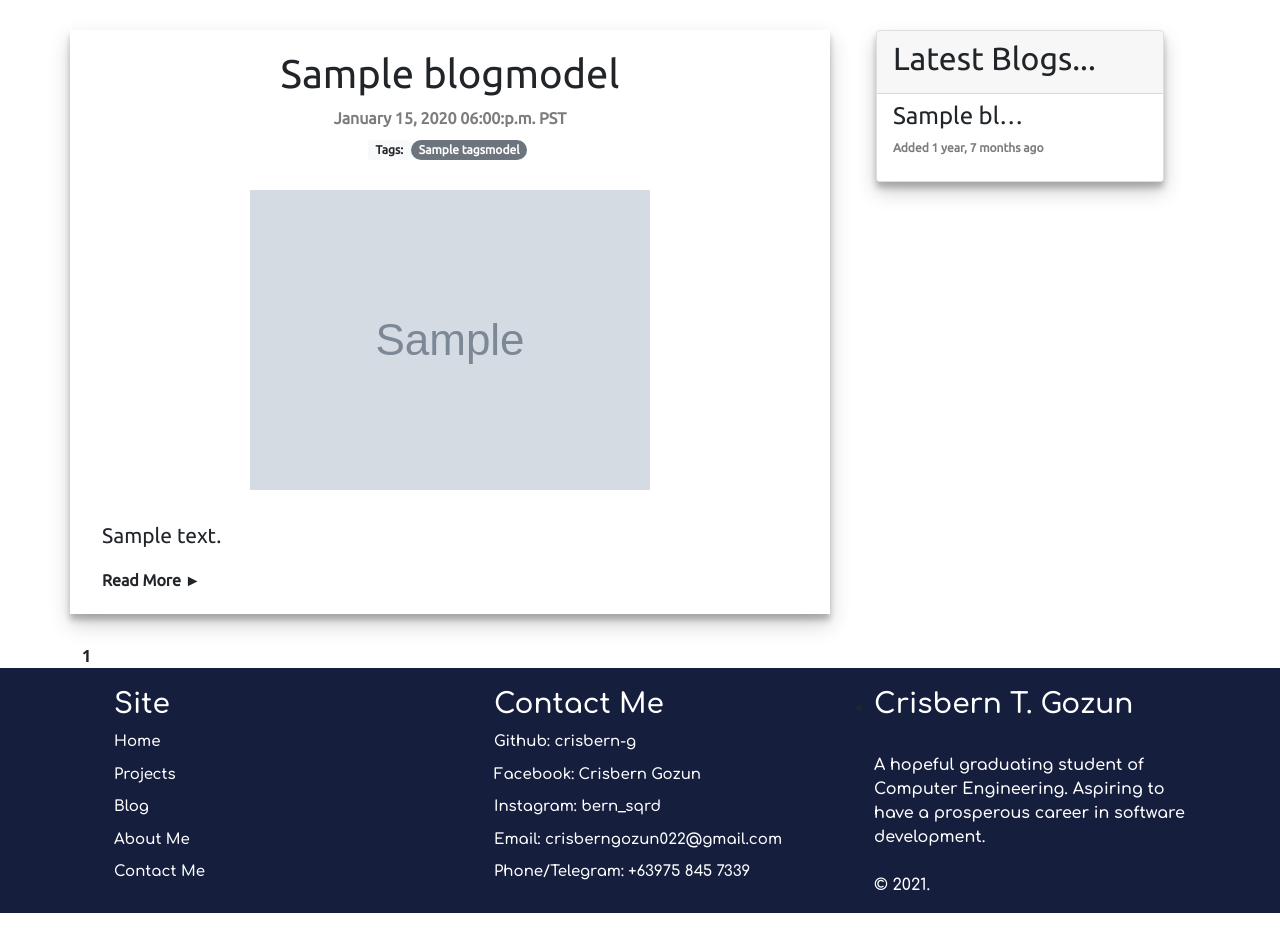
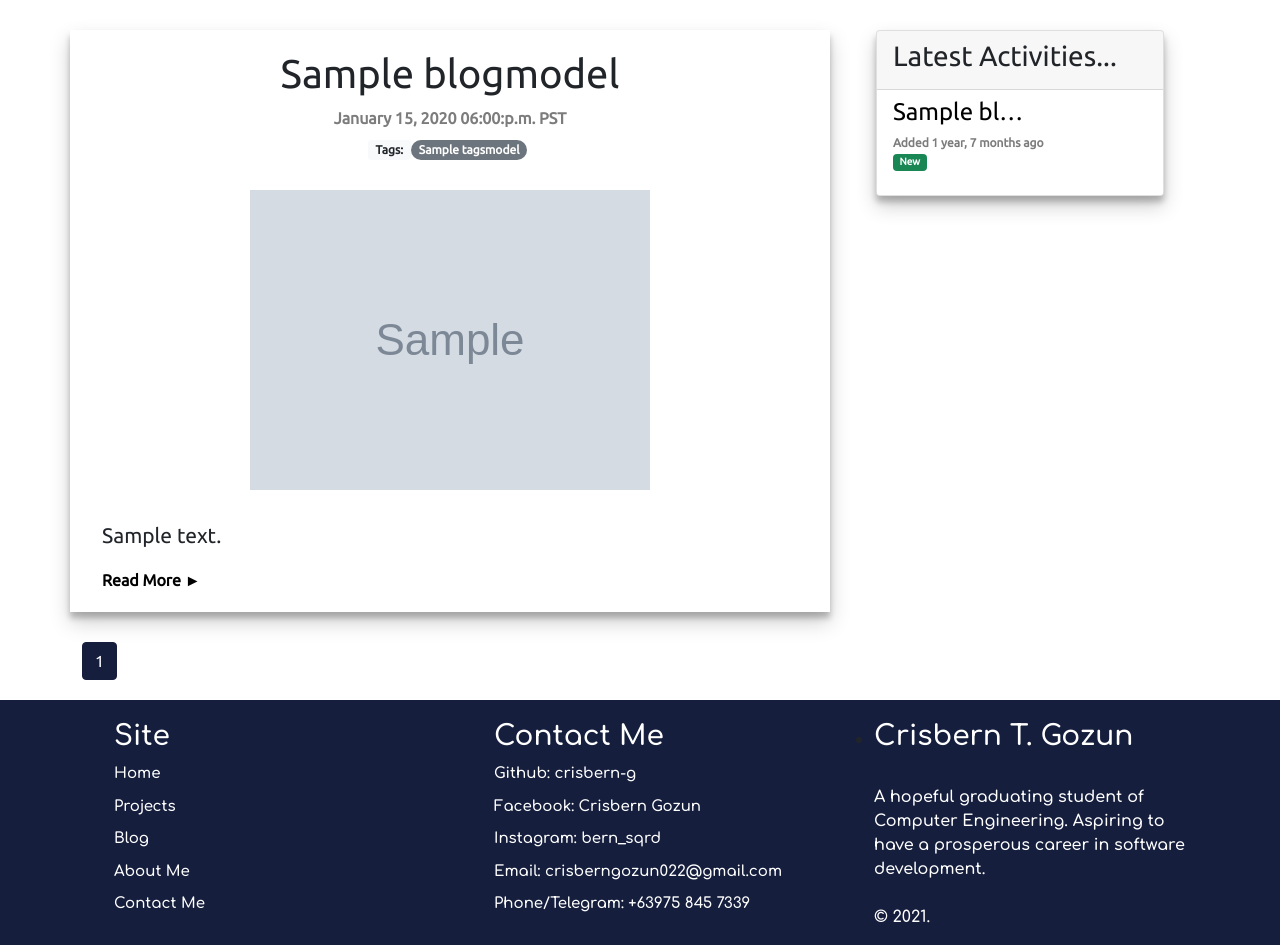
Before and after one commit to crisbern-g/Portfolio, a Django app: page /blog/ in a window 1280 px wide. Shown: the part 74-1019 px from the top of the page. Before the commit the page ends 987 px from the top, so only its background shows below. Run offline with Django 3.2, Linux system fonts and the light colour scheme; tables that the repository leaves empty hold one stand-in row (values such as "Sample post"); grey boxes marked "Sample" are stand-in pictures.

Commit message:
Added a Blog_detail page

```diff
--- a/Blog/models.py
+++ b/Blog/models.py
@@ -9,7 +9,7 @@ class TagsModel(models.Model):
 
 class BlogImagesModel(models.Model):
     image = models.ImageField(upload_to='blog_images')
-    image_caption = models.CharField(max_length=100, blank=True)
+    image_caption = models.TextField(blank=True)
     image_source = models.CharField(max_length=100, blank=True)
 
 
--- a/Blog/static/Blog/all_blogs.css
+++ b/Blog/static/Blog/all_blogs.css
@@ -6,6 +6,7 @@
     margin-bottom: 30px;
     padding-bottom: 20px;
     box-shadow: rgba(0, 0, 0, 0.19) 0px 10px 20px, rgba(0, 0, 0, 0.23) 0px 6px 6px;
+    cursor: pointer;
 }
 
 #blogs_section{
@@ -15,7 +16,6 @@
 .blog_title{
     padding-top: 20px;
     text-align: center;
-    font-family: inherit;
 }
 
 .blog_date{
@@ -44,21 +44,30 @@
 }
 
 .read_more a{
+    display: inline-block;
+    position: relative;
     padding-left: 20px;
     font-weight: bold;
     cursor: pointer;
+    text-decoration: none;
+    color: black;
+}
+
+.read_more a:hover{
+    color: black;
 }
 
 .read_more a:after{
+    position: absolute;
     content: '';
-    display: block;
-    margin-left: 20px;
     background-color: rgb(56, 5, 175);
     transition: ease-out 200ms;
     transform-origin: bottom left;
     transform: scaleX(0);
-    width: 95px;
     height: 2px;
+    width: 80%;
+    bottom: 0;
+    left: 20px;
 }
 
 .read_more a:hover:after{
@@ -74,9 +83,51 @@
     box-shadow: rgba(0, 0, 0, 0.19) 0px 10px 20px, rgba(0, 0, 0, 0.23) 0px 6px 6px;
 }
 
+.list-group-item:hover{
+    background-color: rgb(219, 219, 219);
+}
+
+.list-group-item a{
+    color: black;
+    text-decoration: none;
+}
+
+.list-group-item a:hover{
+    color: black;
+    text-decoration: none;
+}
+
 .list-group-item span p{
+    text-decoration: none;
     padding: 0;
     color: rgb(124, 124, 124);
     font-weight: bold;
     font-size: 12px;
 }
+
+.bg-warning{
+    font-size: 10px !important;
+    color: black !important;
+}
+
+.bg-success{
+    font-size: 10px !important;
+}
+
+
+/* Pagination */
+
+.paginator{
+    margin-bottom: 20px;
+    font-family: 'Ubuntu', sans-serif;
+}
+
+.btn-primary{
+    background-color: #151E3D !important;
+    border-color: #151E3D !important;
+}
+
+.btn-outline-primary{
+    border-color: #151E3D !important;
+    color: #151E3D !important;
+}
--- a/Blog/templates/Blog/all_blogs.html
+++ b/Blog/templates/Blog/all_blogs.html
@@ -22,7 +22,7 @@
                 <div class="col-lg-8">
 
                     {% for blog in blogs %}
-                        <div class="row blog-card">
+                        <div class="row blog-card" onclick="window.location='{% url 'blog_detail' blog.slug %}'">
                             <span class="blog_title"><h1>{{ blog.blog_title }}</h1></span>
 
                             <span class="blog_date">{{ blog.blog_date_added|date:'F d, Y h:i:a T' }}</span>
@@ -45,7 +45,7 @@
                             </span>
 
                             <span class="read_more">
-                                <a>Read More &#9658;</a>
+                                <a href="{% url 'blog_detail' blog.slug %}">Read More &#9658;</a>
                             </span>
                         </div>
                     {% endfor %}
@@ -56,16 +56,27 @@
                 <div class="col-lg-4 d-flex justify-content-center align-items-baseline">
                     <div class="card" style="width: 18rem;">
                         <div class="card-header">
-                            <h2>Latest Blogs...</h2>
+                            <h3>Latest Activities...</h3>
                         </div>
 
                         <ul class="list-group list-group-flush">
                             {% for blog in latest %}
                                 <li class="list-group-item">
-                                    <span>
-                                        <h4>{{ blog.blog_title|truncatechars:10 }}</h4>
-                                        <p>Added {{ blog.blog_date_added|naturaltime }}</p>
-                                    </span>
+                                    <a href="{% url 'blog_detail' blog.slug %}">
+                                        <span>
+                                            <h4>{{ blog.blog_title|truncatechars:10 }}</h4>
+                                            <p>
+                                                {% if blog.blog_date_added|date:'F d, Y h:i:a T' != blog.blog_date_modified|date:'F d, Y h:i:a T' %}
+                                                    Modified {{ blog.blog_date_modified|naturaltime }} <br>
+                                                    <span class="badge bg-warning">Modified</span>
+                                                {% else %}
+                                                    Added {{ blog.blog_date_modified|naturaltime }} <br>
+                                                    <span class="badge bg-success">New</span>
+                                                {% endif %}
+
+                                            </p>
+                                        </span>
+                                    </a>
                                 </li>
                             {% endfor %}
                         </ul>
@@ -75,27 +86,38 @@
             </div>
 
             <div class="row">
-                <span>
+
+                <span class="paginator">
                     {% if page_obj.has_previous %}
-                        <a href="?page=1"> << </a>
-                        <a href="?page={{ page_obj.previous_page_number }}"> < </a>
+                        <a class="btn btn-primary" href="?page=1"> First </a>
+                        <a class="btn btn-primary" href="?page={{ page_obj.previous_page_number }}">
+                            <svg xmlns="http://www.w3.org/2000/svg" width="16" height="16" fill="currentColor" class="bi bi-chevron-double-left" viewBox="0 0 16 16">
+                                <path fill-rule="evenodd" d="M8.354 1.646a.5.5 0 0 1 0 .708L2.707 8l5.647 5.646a.5.5 0 0 1-.708.708l-6-6a.5.5 0 0 1 0-.708l6-6a.5.5 0 0 1 .708 0z"/>
+                                <path fill-rule="evenodd" d="M12.354 1.646a.5.5 0 0 1 0 .708L6.707 8l5.647 5.646a.5.5 0 0 1-.708.708l-6-6a.5.5 0 0 1 0-.708l6-6a.5.5 0 0 1 .708 0z"/>
+                            </svg>
+                        </a>
                     {% endif %}
 
 
                     {% for num in page_obj.paginator.page_range %}
 
                         {% if num == page_obj.number %}
-                            <strong>{{num}}</strong>
+                            <a class="btn btn-primary">{{num}}</a>
                         {% elif num > page_obj.number|add:'-4' and num < page_obj.number|add:'4'%}
-                            <a href="?page={{ num }}">{{ num }}</a>
+                            <a class="btn btn-outline-primary" href="?page={{ num }}">{{ num }}</a>
                         {% endif %}
 
                     {% endfor %}
 
 
                     {% if page_obj.has_next %}
-                        <a href="?page={{ page_obj.next_page_number }}"> > </a>
-                        <a href="?page={{ page_obj.paginator.num_pages }}"> >> </a>
+                        <a class="btn btn-primary" href="?page={{ page_obj.next_page_number }}">
+                            <svg xmlns="http://www.w3.org/2000/svg" width="16" height="16" fill="currentColor" class="bi bi-chevron-double-right" viewBox="0 0 16 16">
+                                <path fill-rule="evenodd" d="M3.646 1.646a.5.5 0 0 1 .708 0l6 6a.5.5 0 0 1 0 .708l-6 6a.5.5 0 0 1-.708-.708L9.293 8 3.646 2.354a.5.5 0 0 1 0-.708z"/>
+                                <path fill-rule="evenodd" d="M7.646 1.646a.5.5 0 0 1 .708 0l6 6a.5.5 0 0 1 0 .708l-6 6a.5.5 0 0 1-.708-.708L13.293 8 7.646 2.354a.5.5 0 0 1 0-.708z"/>
+                            </svg>
+                        </a>
+                        <a class="btn btn-primary" href="?page={{ page_obj.paginator.num_pages }}"> Last </a>
                     {% endif %}
 
                 </span>
--- a/Blog/urls.py
+++ b/Blog/urls.py
@@ -2,5 +2,6 @@ from django.urls import path
 from . import views
 
 urlpatterns = [
-    path('', views.AllBlogsView.as_view(), name='all_blogs')
+    path('', views.AllBlogsView.as_view(), name='all_blogs'),
+    path('<slug:slug>/', views.BlogDetail.as_view(), name='blog_detail')
 ]
--- a/Blog/views.py
+++ b/Blog/views.py
@@ -1,5 +1,5 @@
-from django.shortcuts import render
-from django.views.generic import ListView
+from django.shortcuts import render, get_object_or_404
+from django.views.generic import ListView, DetailView
 from .models import BlogModel
 
 # Create your views here.
@@ -8,10 +8,15 @@ class AllBlogsView(ListView):
     model = BlogModel
     context_object_name = 'blogs'
     ordering = ['-blog_date_added']
-    paginate_by = 2
+    paginate_by = 10
 
     def get_context_data(self, **kwargs):
         data = super().get_context_data(**kwargs)
-        data['latest'] = BlogModel.objects.all().order_by('-blog_date_added')[:5]
+        data['latest'] = BlogModel.objects.all().order_by('-blog_date_modified')[:10]
 
         return data
+
+class BlogDetail(DetailView):
+    template_name = 'Blog/blog_detail.html'
+    model = BlogModel
+    context_object_name = 'blog'
```
Also changed, not shown: Blog/static/Blog/blog_detail.css (added, +62 -0 lines), Blog/templates/Blog/blog_detail.html (added, +89 -0 lines), Blog/migrations/0004_alter_blogimagesmodel_image_caption.py (added), uploads/blog_images/01_1.png (added), uploads/blog_images/02.png (added), uploads/blog_images/03.png (added), uploads/blog_images/205238045_1417020721986911_5215389482196856165_n.jpg (added), uploads/blog_images/bfb3oop7z8h71.png (added).
